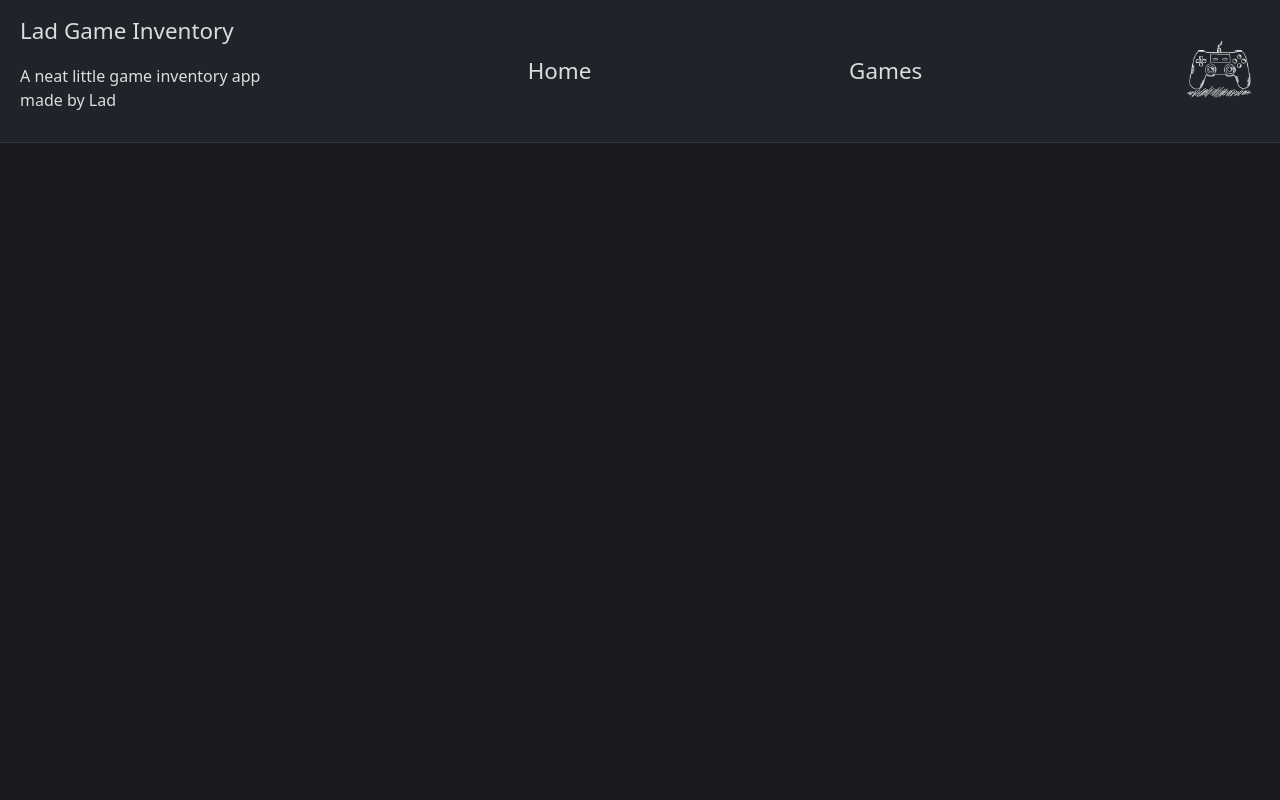
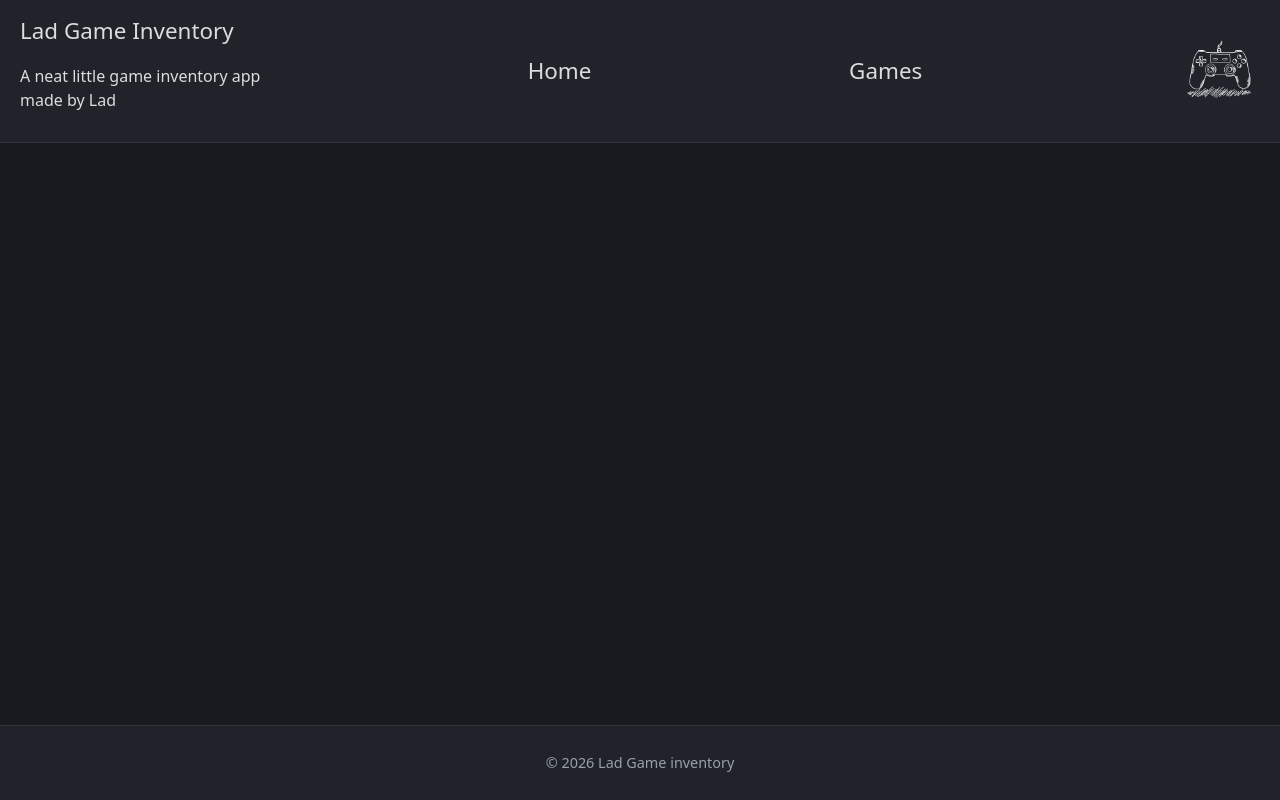
Before and after one commit to Ladzsz/LadGameInventory, a React (Vite) app in the folder frontend/UI/: page / in a window 1280 px wide. Built offline with nearby package versions, Linux system fonts and the light colour scheme.

Commit message:
created footer and content components

```diff
--- a/frontend/UI/src/App.jsx
+++ b/frontend/UI/src/App.jsx
@@ -1,11 +1,15 @@
 import './App.css';
 import Header from './components/header';
+import Footer from './components/footer';
+import Content from './components/content';
 
 function App() {
 
   return (
     <>
      <Header />
+     <Content />
+     <Footer />
     </>
   )
 }
--- /dev/null
+++ b/frontend/UI/src/assets/styles/contentStyles.css
@@ -0,0 +1,6 @@
+/* Main content area */
+.app-main {
+  flex: 1;
+  padding: 20px;
+  background-color: #181a1f;
+}
--- /dev/null
+++ b/frontend/UI/src/assets/styles/footerStyles.css
@@ -0,0 +1,9 @@
+/*styling footer*/
+footer {
+  background-color: #20232a;
+  color: #9aa0aa;
+  padding: 12px 20px;
+  border-top: 1px solid #2f333d;
+  text-align: center;
+  font-size: 0.9rem;
+}
--- /dev/null
+++ b/frontend/UI/src/components/content.jsx
@@ -0,0 +1,7 @@
+import "../assets/styles/contentStyles.css"
+
+const Content = ({ children }) => {
+  return <main className="app-main">{children}</main>;
+};
+
+export default Content;
--- a/frontend/UI/src/components/footer.jsx
+++ b/frontend/UI/src/components/footer.jsx
@@ -0,0 +1,9 @@
+import "../assets/styles/footerStyles.css";
+
+const Footer = () => (
+  <footer>
+    <p>© {new Date().getFullYear()} Lad Game inventory</p>
+  </footer>
+);
+
+export default Footer;
```
Also changed, not shown: frontend/UI/src/assets/styles/footerSyles.css (deleted).
